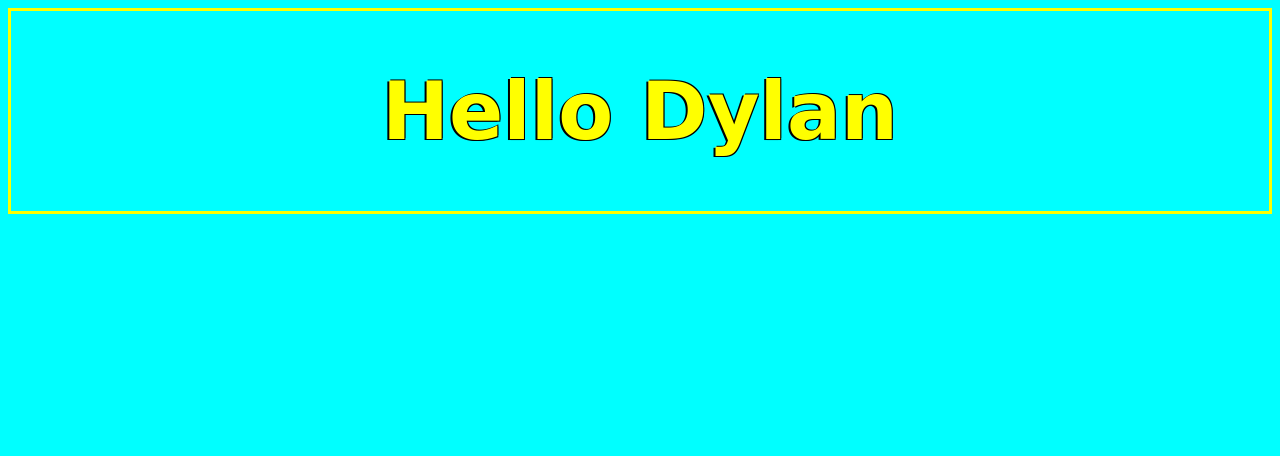
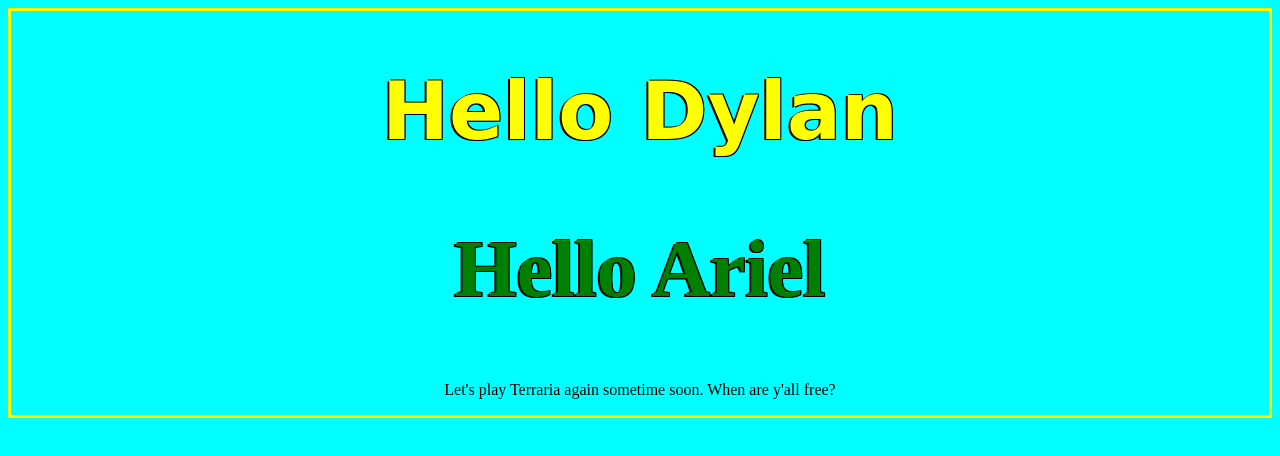
Before and after one commit to matthewcorralejo/matthewcorralejo.github.io, a plain HTML site: page index.html in a window 1280 px wide. Drawn offline with Linux system fonts and the light colour scheme.

Commit message:
Update index.html

```diff
--- a/index.html
+++ b/index.html
@@ -1,7 +1,7 @@
 <!DOCTYPE HTML>
 <html>
     <head>
-        <title>Happy</title>
+        <title>Hello</title>
         <meta charset="utf-8">
     </head>
 	<style>
@@ -14,7 +14,16 @@
 				  1px 1px 0 #000,
 				 1px -1px 0 #000;
 				-1px -1px 0 #000;}
-	p {text-align:center;}
+	h2 {color:green;
+		text-align:center;
+		font-weight:bold;
+		font-size:5em;
+		text-shadow: -2px 1px 0 #000,
+				  1px 1px 0 #000,
+				 1px -1px 0 #000;
+				-1px -1px 0 #000;}
+	p {text-align:center;
+		size: 2em;}
 
 	body {
 		background: cyan;
@@ -24,5 +33,10 @@
 
     <body>
 	<h1> Hello Dylan </h1>
+
+	<h2> Hello Ariel </h2>
+
+	<p> Let's play Terraria again sometime soon. When are y'all free? </p>
+
     </body>
 </html>
```
